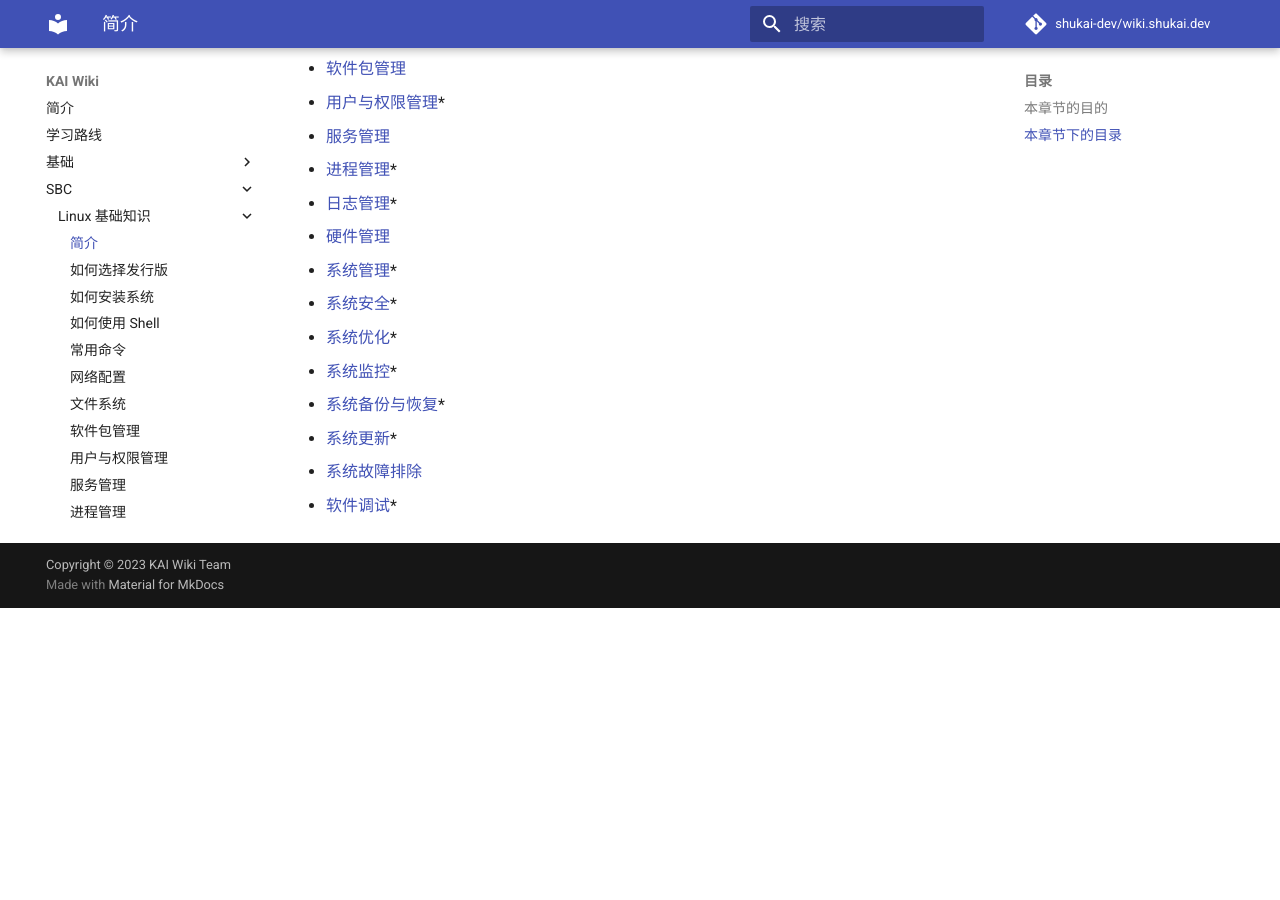
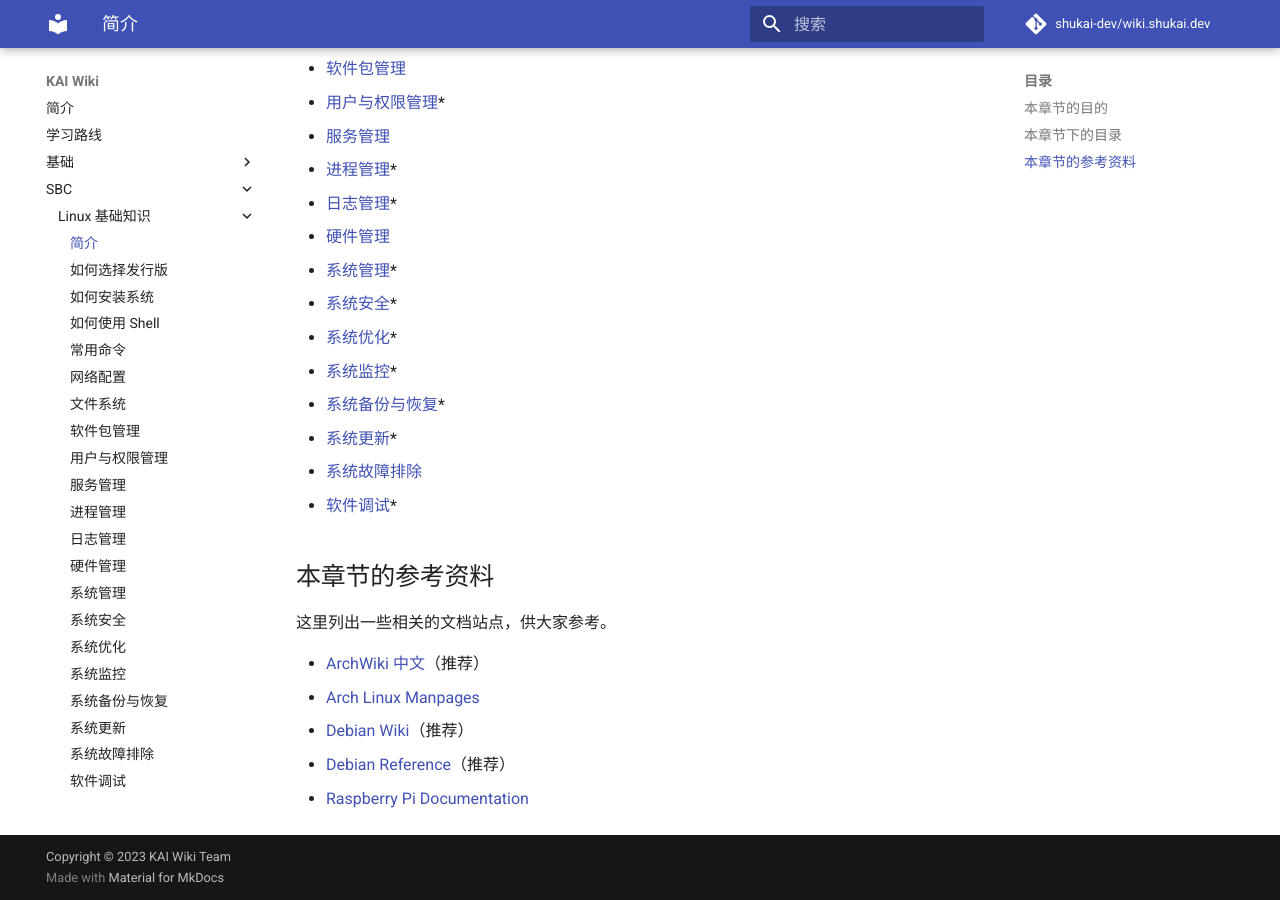
Before and after one commit to shukai-dev/wiki.shukai.dev, an MkDocs documentation site: the page built from docs/sbc/linux-basic/beginning.md, in a window 1280 px wide and 900 px high, scrolled down 678 px. Built offline with MkDocs 1.6.1 and Material for MkDocs 9.7.7, drawn with Linux system fonts in a browser that asks for light colours; comment, search, counter and statistics services are not loaded; before the commit the page ends 1286 px from its top, so only the background shows below that.

Commit message:
添加参考文档站点

```diff
--- a/docs/sbc/linux-basic/beginning.md
+++ b/docs/sbc/linux-basic/beginning.md
@@ -30,3 +30,13 @@
 * [系统更新](./system-update.md)\*
 * [系统故障排除](./system-troubleshooting.md)
 * [软件调试](./software-debugging.md)\*
+
+## 本章节的参考资料
+
+这里列出一些相关的文档站点，供大家参考。
+
+* [ArchWiki 中文](https://wiki.archlinuxcn.org/wiki/%E9%A6%96%E9%A1%B5)（推荐）
+* [Arch Linux Manpages](https://man.archlinux.org/)
+* [Debian Wiki](https://wiki.debian.org/)（推荐）
+* [Debian Reference](https://www.debian.org/doc/manuals/debian-reference/)（推荐）
+* [Raspberry Pi Documentation](https://www.raspberrypi.org/documentation/)
```
